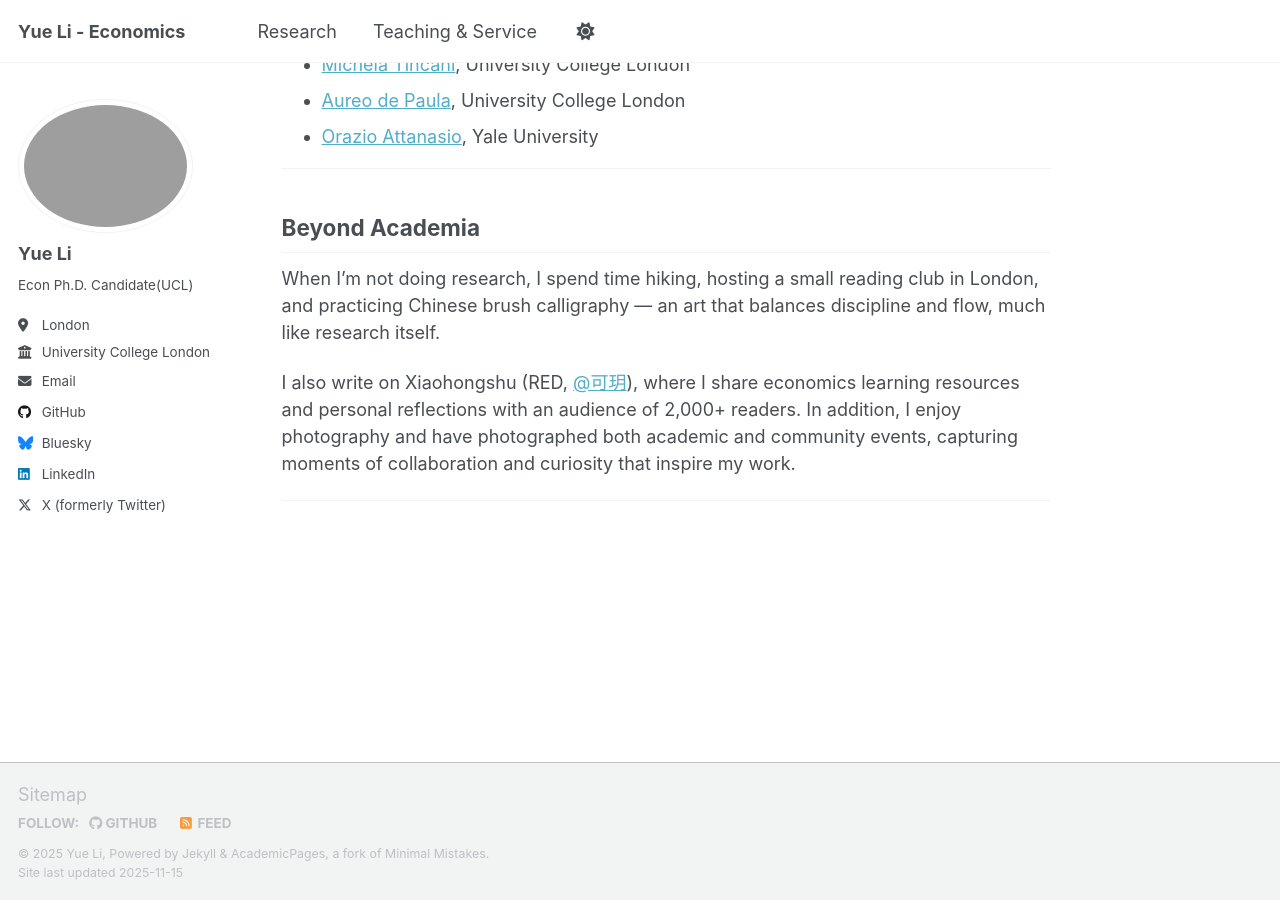
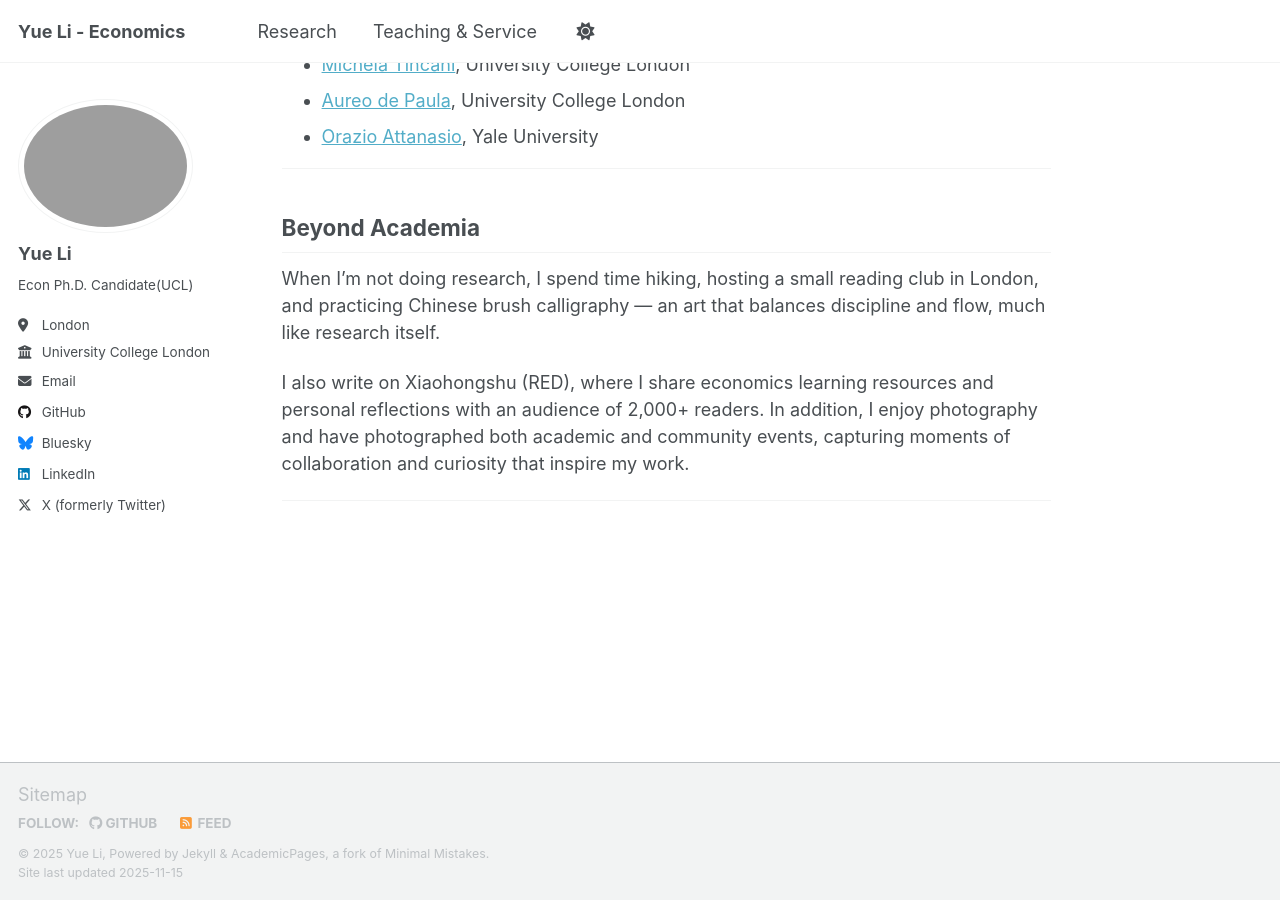
Before and after one commit to yueli-econ/yueli-econ.github.io, a Jekyll site: the page built from _pages/about.md, in a window 1280 px wide and 900 px high, scrolled down 749 px. Built offline with Jekyll 4.4.1, drawn with Linux system fonts in a browser that asks for light colours; a script that is not in the unit is left out.

Commit message:
Update about.md

```diff
--- a/_pages/about.md
+++ b/_pages/about.md
@@ -33,6 +33,6 @@ You can find the latest version of my **CV** [here](/files/Yue_Li_CV.pdf).
 
 When I’m not doing research, I spend time hiking, hosting a small reading club in London, and practicing Chinese brush calligraphy — an art that balances discipline and flow, much like research itself.
 
-I also write on Xiaohongshu (RED, [@可玥](https://xhslink.com/m/5A3Q01e0jPK)), where I share economics learning resources and personal reflections with an audience of 2,000+ readers. In addition, I enjoy photography and have photographed both academic and community events, capturing moments of collaboration and curiosity that inspire my work.
+I also write on Xiaohongshu (RED), where I share economics learning resources and personal reflections with an audience of 2,000+ readers. In addition, I enjoy photography and have photographed both academic and community events, capturing moments of collaboration and curiosity that inspire my work.
 
 ---
```
